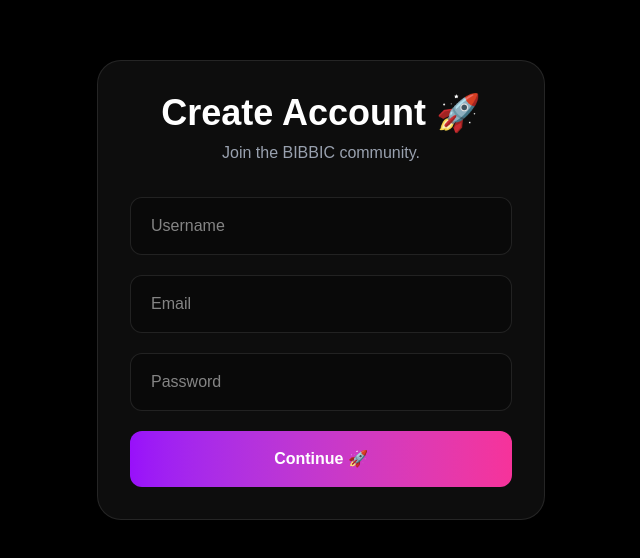
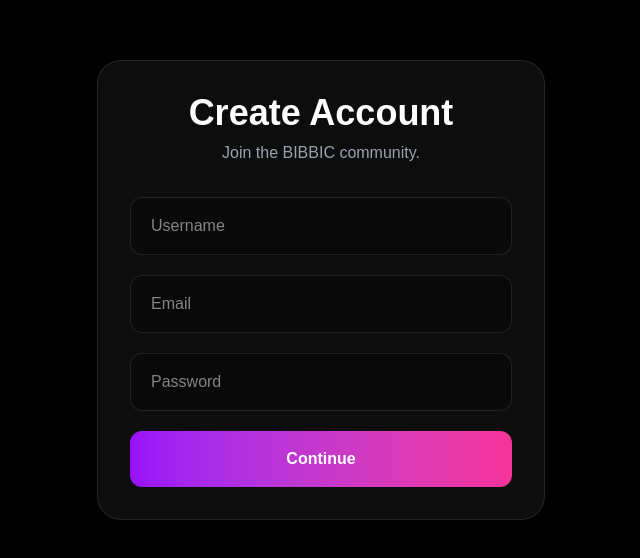
Before and after one commit to BryanDc17/bibbic-web, a Next.js app: page /signup in a window 1280 px wide. Shown: the part 110-668 px from the top of the page, without its empty margins (319-959 px from the left). Built offline with nearby package versions, Linux system fonts and the light colour scheme; no server answers.

Commit message:
Describe what we built

```diff
--- a/src/app/signup/page.tsx
+++ b/src/app/signup/page.tsx
@@ -1,13 +1,48 @@
 "use client";
 
+"use client";
+
+import { useState } from "react";
+import { supabase } from "@/lib/supabase";
+
 export default function SignUpPage() {
+  const [username, setUsername] = useState("");
+  const [email, setEmail] = useState("");
+  const [password, setPassword] = useState("");
+
+  const handleSignUp = async () => {
+  if (!username || !email || !password) {
+    alert("Please fill in all fields.");
+    return;
+  }
+
+  const { data, error } = await supabase.auth.signUp({
+    email,
+    password,
+    options: {
+      data: {
+        username,
+      },
+    },
+  });
+
+  if (error) {
+    alert(error.message);
+    return;
+  }
+
+  alert("🎉 Account created successfully!");
+
+  console.log(data);
+};
+
   return (
     <main className="min-h-screen bg-black text-white flex items-center justify-center px-6">
 
       <div className="w-full max-w-md rounded-3xl border border-white/10 bg-white/5 p-8 backdrop-blur-xl">
 
         <h1 className="text-4xl font-bold text-center">
-          Create Account 🚀
+          Create Account
         </h1>
 
         <p className="mt-2 text-center text-gray-400">
@@ -19,25 +54,33 @@
           <input
   type="text"
   placeholder="Username"
+  value={username}
+  onChange={(e) => setUsername(e.target.value)}
   className="w-full rounded-xl border border-white/10 bg-black/30 px-5 py-4 outline-none focus:border-purple-500"
 />
 
           <input
   type="email"
   placeholder="Email"
+  value={email}
+  onChange={(e) => setEmail(e.target.value)}
   className="w-full rounded-xl border border-white/10 bg-black/30 px-5 py-4 outline-none focus:border-purple-500"
 />
 
          <input
   type="password"
   placeholder="Password"
+  value={password}
+  onChange={(e) => setPassword(e.target.value)}
   className="w-full rounded-xl border border-white/10 bg-black/30 px-5 py-4 outline-none focus:border-purple-500"
 />
 
-          <button className="w-full rounded-xl bg-gradient-to-r from-purple-600 to-pink-500 py-4 font-bold transition hover:scale-105">
-            Continue 🚀
+          <button
+  onClick={handleSignUp}
+  className="w-full rounded-xl bg-gradient-to-r from-purple-600 to-pink-500 py-4 font-bold transition hover:scale-105"
+>
+  Continue
 </button>
-
         </div>
 
       </div>
--- /dev/null
+++ b/src/lib/supabaseAuth.ts
@@ -0,0 +1,6 @@
+import { createClient } from "@supabase/supabase-js";
+
+export const supabaseAuth = createClient(
+  process.env.NEXT_PUBLIC_SUPABASE_URL!,
+  process.env.NEXT_PUBLIC_SUPABASE_ANON_KEY!
+);
```
Lines whose indentation alone changed are shown as unchanged.
